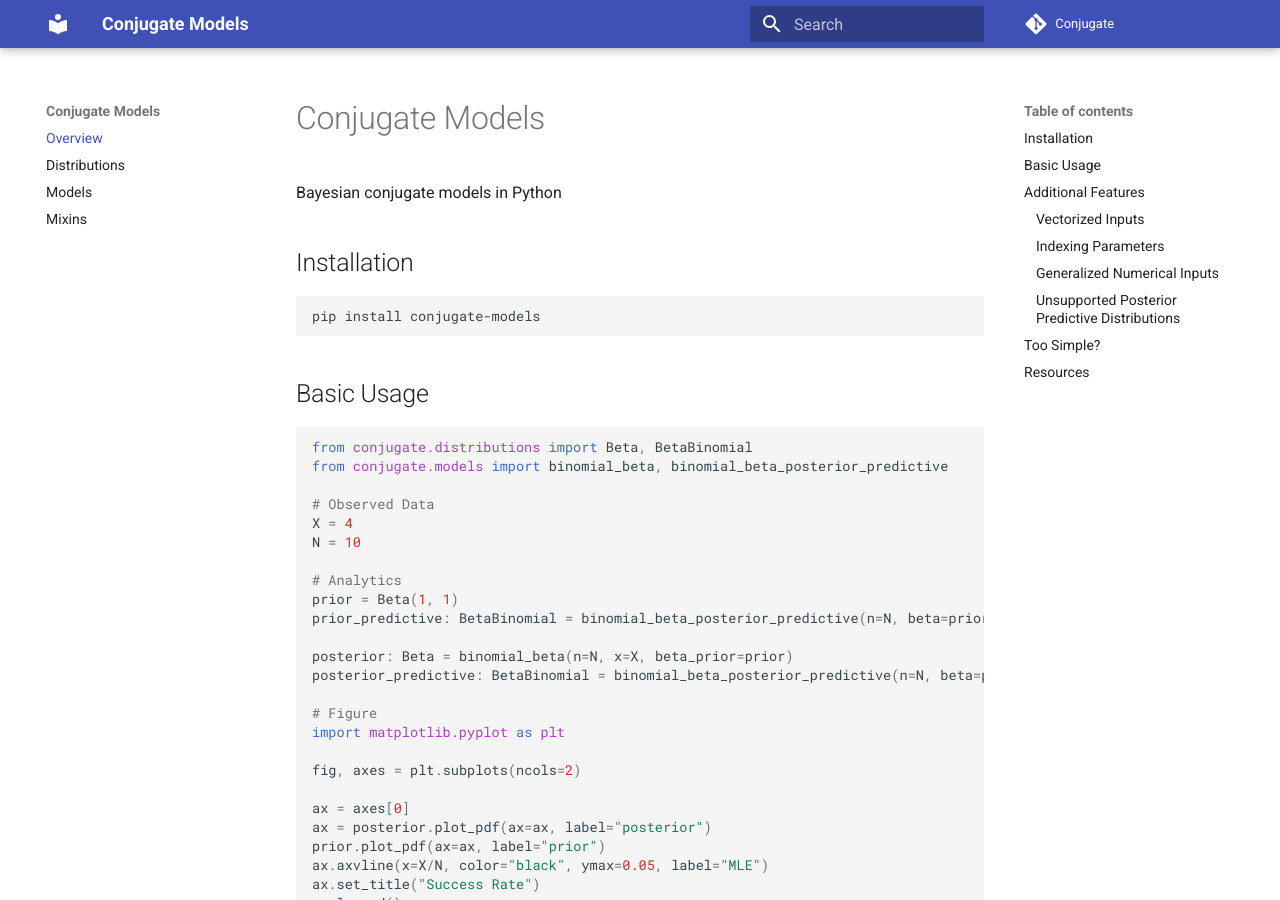
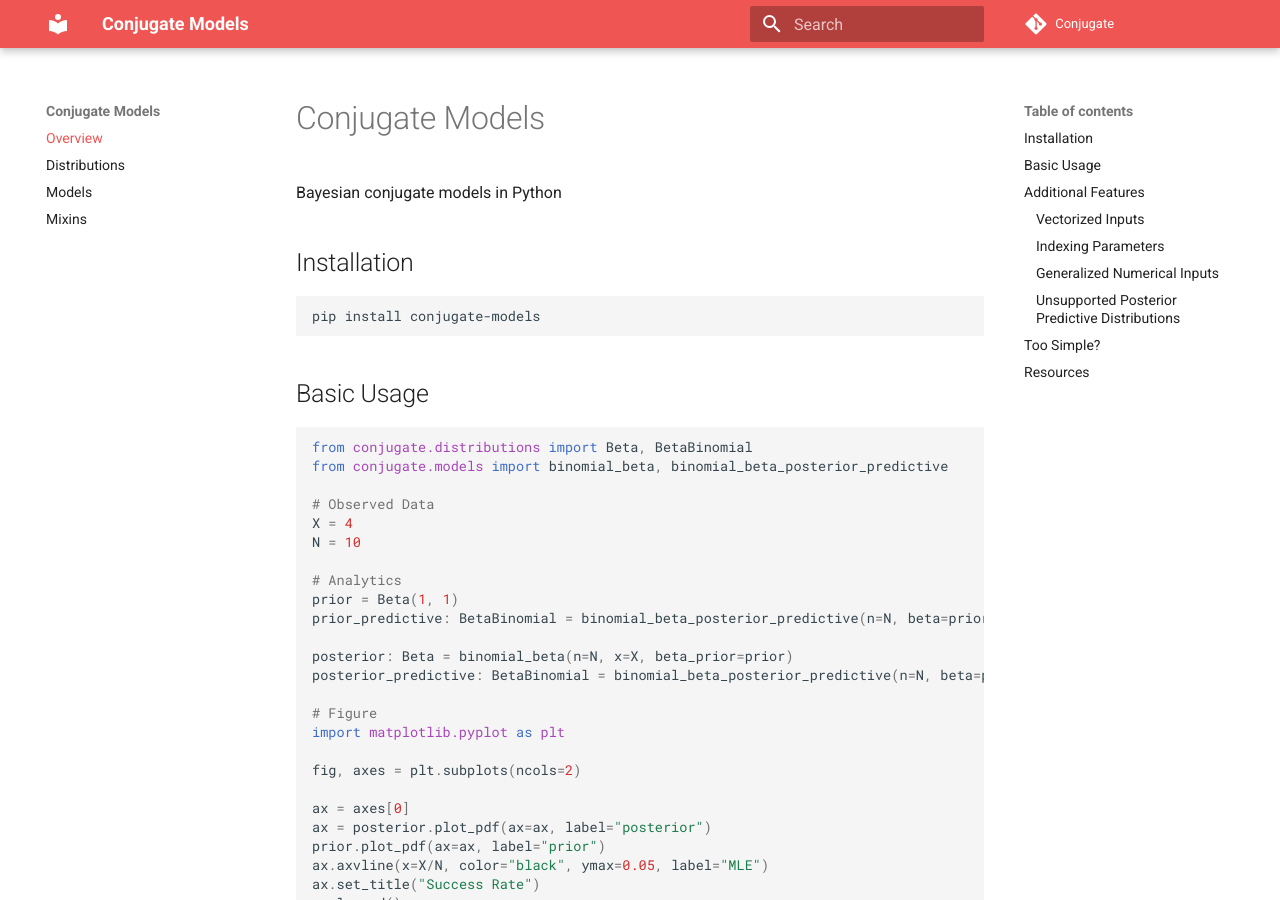
Before and after one commit to wd60622/conjugate, an MkDocs documentation site: the page built from docs/index.md, in a window 1280 px wide and 900 px high. Built offline with MkDocs 1.6.1 and Material for MkDocs 9.7.7, drawn with Linux system fonts in a browser that asks for light colours; comment, search, counter and statistics services are not loaded.

Commit message:
change color compared to main site

```diff
--- a/mkdocs.yml
+++ b/mkdocs.yml
@@ -4,10 +4,12 @@ theme:
   name: "material"
   features:
     - navigation.indexes
+  palette:
+    primary: red
 
 repo_name: Conjugate
 repo_url: https://github.com/wd60622/conjugate
-# edit_uri: blob/main/docs/
+edit_uri: blob/main/docs/
 site_url: https://wd60622.github.io/conjugate
 
 nav:
```
Also changed, not shown: 1 other file.
